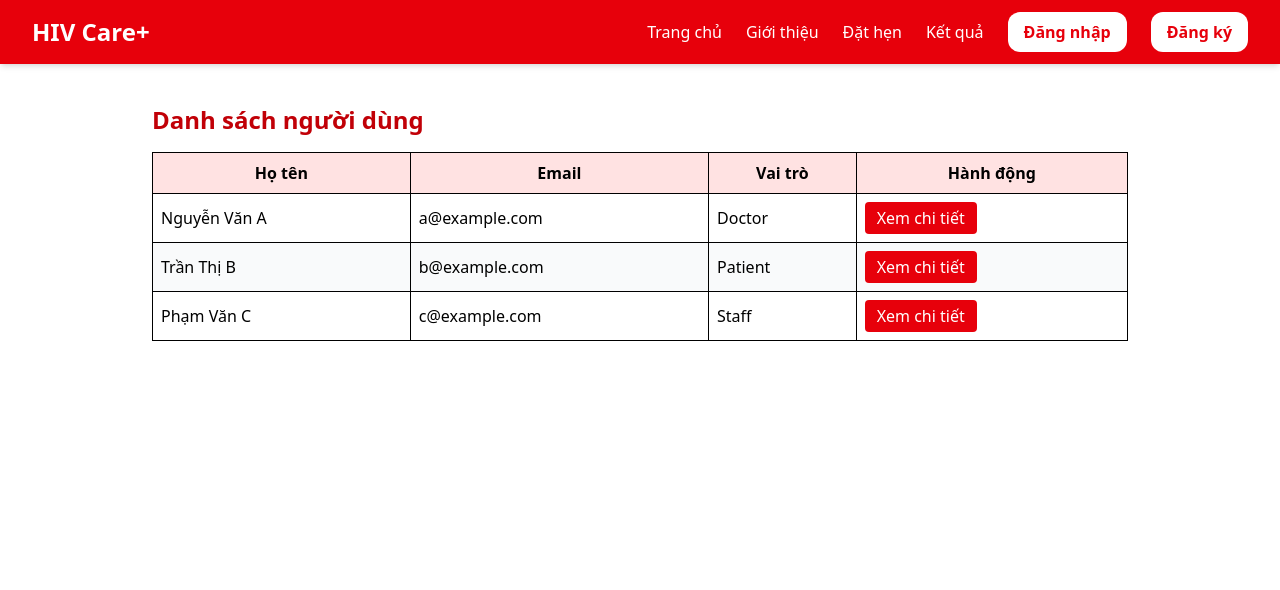
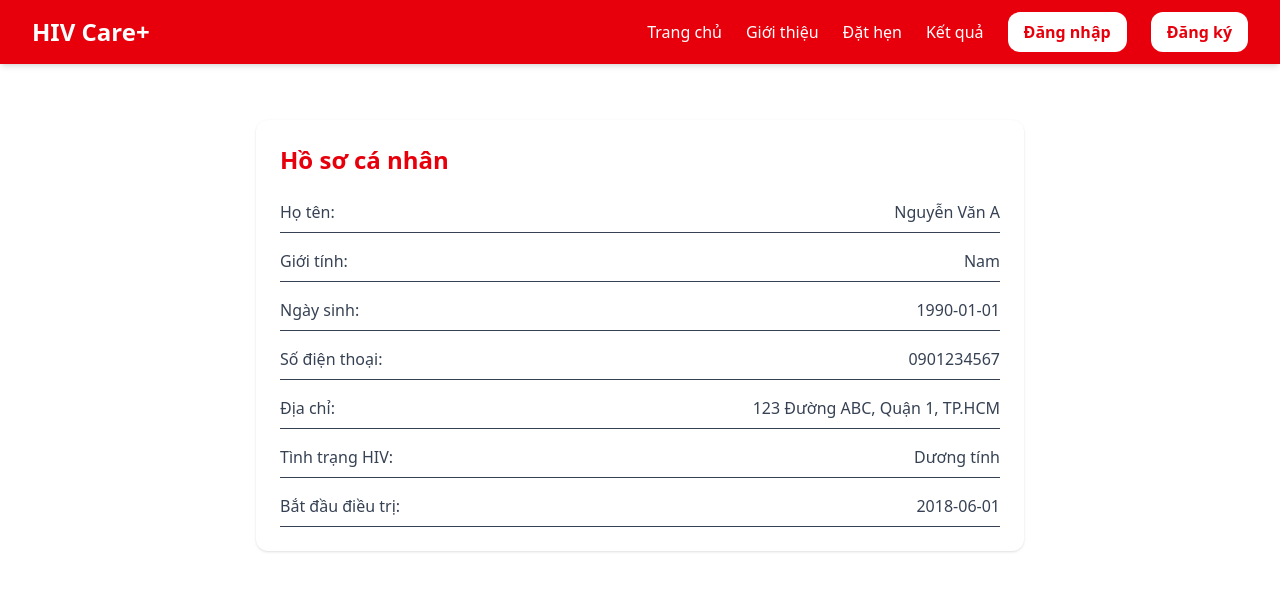
Before and after one commit to YenNhi206/swpHIVproject, a React (Vite) app: page /users in a window 1280 px wide. Shown: the top 590 px of the page. Built offline with nearby package versions, Linux system fonts and the light colour scheme.

Commit message:
update appointment và hs bệnh nhân

```diff
--- a/src/App.jsx
+++ b/src/App.jsx
@@ -25,9 +25,9 @@ import ResultPage from "./features/treatments/ResultPage";
 import AppointmentForm from "./features/appointment/AppointmentForm";
 import DoctorAppointmentList from "./features/appointment/DoctorAppointments";
 import UserAppointmentList from "./features/appointment/UserAppointments";
+import PatientProfile from "./features/users/PatientProfile";
 
-import UserDetail from "./features/users/UserDetail";
-import UserList from "./features/users/UserList";
+
 
 
 export default function App() {
@@ -36,19 +36,12 @@ export default function App() {
       <Routes>
 
         {/* Các route sử dụng MainLayout */}
+
+
         <Route path="/users"
           element={
             <MainLayout>
-              <UserList />
-            </MainLayout>
-          }
-        />
-
-
-        <Route path="/users/:id"
-          element={
-            <MainLayout>
-              <UserDetail />
+              <PatientProfile />
             </MainLayout>
           }
         />
--- /dev/null
+++ b/src/features/appointment/AnonymousAppointmentForm.jsx
@@ -0,0 +1,72 @@
+import React, { useState } from 'react';
+
+export default function AnonymousAppointmentForm() {
+    const [formData, setFormData] = useState({
+        gender: '',
+        reason: '',
+        date: '',
+        time: '',
+        doctor: '',
+    });
+
+    const handleChange = (e) => {
+        const { name, value } = e.target;
+        setFormData({ ...formData, [name]: value });
+    };
+
+    const handleSubmit = (e) => {
+        e.preventDefault();
+        const dataToSubmit = {
+            ...formData,
+            anonymous: true,
+        };
+        console.log('Đặt lịch ẩn danh:', dataToSubmit);
+        // appointmentService.createAppointment(dataToSubmit)
+    };
+
+    const doctors = ['Dr. Nguyễn Văn A', 'Dr. Trần Thị B', 'Dr. Phạm Văn C'];
+
+    return (
+        <div className="max-w-md mx-auto p-6 bg-white shadow-md rounded mt-20">
+            <h2 className="text-xl font-bold mb-4 text-red-600">Đặt lịch ẩn danh</h2>
+            <form onSubmit={handleSubmit} className="space-y-4">
+                <div>
+                    <label className="block mb-1">Giới tính</label>
+                    <select name="gender" value={formData.gender} onChange={handleChange} className="w-full border p-2 rounded" required>
+                        <option value="">Chọn giới tính</option>
+                        <option value="Nam">Nam</option>
+                        <option value="Nữ">Nữ</option>
+                        <option value="Khác">Khác</option>
+                    </select>
+                </div>
+
+                <div>
+                    <label className="block mb-1">Vấn đề cần khám</label>
+                    <textarea name="reason" value={formData.reason} onChange={handleChange} className="w-full border p-2 rounded" required />
+                </div>
+
+                <div>
+                    <label className="block mb-1">Ngày hẹn</label>
+                    <input type="date" name="date" value={formData.date} onChange={handleChange} className="w-full border p-2 rounded" required />
+                </div>
+
+                <div>
+                    <label className="block mb-1">Giờ hẹn</label>
+                    <input type="time" name="time" value={formData.time} onChange={handleChange} className="w-full border p-2 rounded" required />
+                </div>
+
+                <div>
+                    <label className="block mb-1">Chọn bác sĩ</label>
+                    <select name="doctor" value={formData.doctor} onChange={handleChange} className="w-full border p-2 rounded" required>
+                        <option value="">Chọn bác sĩ</option>
+                        {doctors.map((doctor, index) => (
+                            <option key={index} value={doctor}>{doctor}</option>
+                        ))}
+                    </select>
+                </div>
+
+                <button type="submit" className="bg-red-600 text-white px-4 py-2 rounded hover:bg-red-700">Gửi yêu cầu</button>
+            </form>
+        </div>
+    );
+}
--- a/src/features/appointment/AppointmentForm.jsx
+++ b/src/features/appointment/AppointmentForm.jsx
@@ -2,49 +2,48 @@ import React, { useState } from 'react';
 
 export default function AppointmentForm() {
     const [formData, setFormData] = useState({
+        fullName: '',
+        dob: '',
+        email: '',
+        phone: '',
         date: '',
         time: '',
         reason: '',
         doctor: '',
-        anonymous: false,
+        gender: '',
     });
 
     const handleChange = (e) => {
-        const { name, value, type, checked } = e.target;
-        setFormData({
-            ...formData,
-            [name]: type === 'checkbox' ? checked : value
-        });
+        const { name, value } = e.target;
+        setFormData({ ...formData, [name]: value });
     };
 
     const handleSubmit = (e) => {
         e.preventDefault();
-        const dataToSubmit = {
-            ...formData,
-            user: formData.anonymous ? 'Ẩn danh' : 'User hiện tại' // hoặc lấy từ context/login
-        };
-        console.log('Đặt lịch:', dataToSubmit);
-        // Gọi appointmentService.createAppointment(dataToSubmit)
+        console.log('Đặt lịch:', formData);
+        // appointmentService.createAppointment(formData)
     };
 
     const doctors = ['Dr. Nguyễn Văn A', 'Dr. Trần Thị B', 'Dr. Phạm Văn C'];
 
     return (
-        <div className="max-w-md mx-auto p-6 bg-white shadow-md rounded mt-40">
-            <h2 className="text-xl font-bold mb-4 text-red-600">Đặt lịch hẹn mới</h2>
+        <div className="max-w-md mx-auto p-6 bg-white shadow-md rounded mt-20">
+            <h2 className="text-xl font-bold mb-4 text-red-600">Đặt lịch hẹn</h2>
             <form onSubmit={handleSubmit} className="space-y-4">
+                <InputField label="Họ tên" name="fullName" value={formData.fullName} onChange={handleChange} required />
+                <InputField label="Ngày sinh" name="dob" type="date" value={formData.dob} onChange={handleChange} required />
+                <InputField label="Email" name="email" type="email" value={formData.email} onChange={handleChange} required />
+                <InputField label="Số điện thoại" name="phone" value={formData.phone} onChange={handleChange} required />
+                <InputField label="Giới tính" name="gender" value={formData.gender} onChange={handleChange} required />
+
+                <InputField label="Ngày hẹn" name="date" type="date" value={formData.date} onChange={handleChange} required />
+                <InputField label="Giờ hẹn" name="time" type="time" value={formData.time} onChange={handleChange} required />
+
                 <div>
-                    <label className="block mb-1">Ngày</label>
-                    <input type="date" name="date" value={formData.date} onChange={handleChange} className="w-full border p-2 rounded" required />
-                </div>
-                <div>
-                    <label className="block mb-1">Giờ</label>
-                    <input type="time" name="time" value={formData.time} onChange={handleChange} className="w-full border p-2 rounded" required />
-                </div>
-                <div>
-                    <label className="block mb-1">Lý do</label>
+                    <label className="block mb-1">Vấn đề cần khám</label>
                     <textarea name="reason" value={formData.reason} onChange={handleChange} className="w-full border p-2 rounded" required />
                 </div>
+
                 <div>
                     <label className="block mb-1">Chọn bác sĩ</label>
                     <select name="doctor" value={formData.doctor} onChange={handleChange} className="w-full border p-2 rounded" required>
@@ -55,13 +54,25 @@ export default function AppointmentForm() {
                     </select>
                 </div>
 
-                <div className="flex items-center gap-2">
-                    <input type="checkbox" name="anonymous" checked={formData.anonymous} onChange={handleChange} />
-                    <label>Đăng ký ẩn danh</label>
-                </div>
-
                 <button type="submit" className="bg-red-600 text-white px-4 py-2 rounded hover:bg-red-700">Đặt lịch</button>
             </form>
+
         </div>
     );
 }
+
+function InputField({ label, name, value, onChange, type = "text", required = false }) {
+    return (
+        <div>
+            <label className="block mb-1">{label}</label>
+            <input
+                type={type}
+                name={name}
+                value={value}
+                onChange={onChange}
+                required={required}
+                className="w-full border p-2 rounded"
+            />
+        </div>
+    );
+}
--- a/src/features/dashboard/PatientDashboard.jsx
+++ b/src/features/dashboard/PatientDashboard.jsx
@@ -18,14 +18,14 @@ export default function PatientDashboard() {
         <DashboardCard
           title="Kết quả xét nghiệm"
           description="Theo dõi CD4, tải lượng HIV, phác đồ ARV được sử dụng."
-          to="/results"
+          to="/treatment-results"
         />
 
         {/* 3. Đặt lịch khám mới */}
         <DashboardCard
           title="Đặt lịch khám"
           description="Chọn ngày, bác sĩ và yêu cầu khám, có thể ẩn danh."
-          to="/appointment"
+          to="/appointments"
         />
 
         {/* 4. Nhắc lịch uống thuốc & tái khám */}
@@ -46,7 +46,7 @@ export default function PatientDashboard() {
         <DashboardCard
           title="Hồ sơ cá nhân"
           description="Xem và cập nhật thông tin cá nhân."
-          to="/profile"
+          to="/users"
         />
       </div>
     </div>
--- /dev/null
+++ b/src/features/users/PatientProfile.jsx
@@ -0,0 +1,37 @@
+import React from 'react';
+
+export default function PatientProfile() {
+  const userInfo = {
+    name: 'Nguyễn Văn A',
+    gender: 'Nam',
+    dob: '1990-01-01',
+    phone: '0901234567',
+    address: '123 Đường ABC, Quận 1, TP.HCM',
+    hivStatus: 'Dương tính',
+    treatmentStartDate: '2018-06-01',
+  };
+
+  return (
+    <div className="max-w-3xl mx-auto p-6 bg-white rounded-xl shadow mt-10">
+      <h2 className="text-2xl font-bold text-red-600 mb-6">Hồ sơ cá nhân</h2>
+      <div className="space-y-4 text-gray-700">
+        <ProfileField label="Họ tên" value={userInfo.name} />
+        <ProfileField label="Giới tính" value={userInfo.gender} />
+        <ProfileField label="Ngày sinh" value={userInfo.dob} />
+        <ProfileField label="Số điện thoại" value={userInfo.phone} />
+        <ProfileField label="Địa chỉ" value={userInfo.address} />
+        <ProfileField label="Tình trạng HIV" value={userInfo.hivStatus} />
+        <ProfileField label="Bắt đầu điều trị" value={userInfo.treatmentStartDate} />
+      </div>
+    </div>
+  );
+}
+
+function ProfileField({ label, value }) {
+  return (
+    <div className="flex justify-between border-b pb-2">
+      <span className="font-medium">{label}:</span>
+      <span>{value}</span>
+    </div>
+  );
+}
--- a/src/features/users/UserDetail.jsx
+++ /dev/null
@@ -1,51 +0,0 @@
-import React from "react";
-
-export default function UserDetail({ user }) {
-  if (!user) return <div>Không tìm thấy người dùng.</div>;
-
-  return (
-    <div className="max-w-4xl mx-auto p-6 bg-white rounded-lg shadow-md mt-6">
-      <h2 className="text-2xl font-bold text-red-600 mb-4">Chi tiết người dùng</h2>
-
-      <div className="grid grid-cols-2 gap-4 text-gray-800 mb-6">
-        <p><strong>Họ tên:</strong> {user.fullName}</p>
-        <p><strong>Email:</strong> {user.email}</p>
-        <p><strong>Số điện thoại:</strong> {user.phone}</p>
-        <p><strong>Vai trò:</strong> {user.role}</p>
-        <p><strong>Ngày sinh:</strong> {user.dob}</p>
-        <p><strong>Giới tính:</strong> {user.gender}</p>
-      </div>
-
-      {user.role === "Doctor" && (
-        <div className="mb-6">
-          <h3 className="text-lg font-semibold text-red-500 mb-2">Thông tin bác sĩ</h3>
-          <p><strong>Chuyên khoa:</strong> {user.specialty}</p>
-          <p><strong>Kinh nghiệm:</strong> {user.experience} năm</p>
-        </div>
-      )}
-
-      {user.role === "Patient" && (
-        <div className="mb-6">
-          <h3 className="text-lg font-semibold text-red-500 mb-2">Thông tin bệnh nhân</h3>
-          <p><strong>Mã bệnh nhân:</strong> {user.patientId}</p>
-          <p><strong>Tình trạng:</strong> {user.status}</p>
-        </div>
-      )}
-
-      {user.role === "Staff" && (
-        <div className="mb-6">
-          <h3 className="text-lg font-semibold text-red-500 mb-2">Thông tin nhân viên</h3>
-          <p><strong>Phòng ban:</strong> {user.department}</p>
-          <p><strong>Chức vụ:</strong> {user.position}</p>
-        </div>
-      )}
-
-      <button
-        className="mt-4 px-4 py-2 bg-red-600 text-white rounded-xl hover:bg-red-700"
-        onClick={() => window.history.back()}
-      >
-        Quay lại
-      </button>
-    </div>
-  );
-}
--- a/src/features/users/UserList.jsx
+++ /dev/null
@@ -1,79 +0,0 @@
-import React from "react";
-import { useNavigate } from "react-router-dom";
-
-const dummyUsers = [
-  {
-    id: 1,
-    fullName: "Nguyễn Văn A",
-    email: "a@example.com",
-    role: "Doctor",
-    phone: "0901234567",
-    dob: "1985-06-15",
-    gender: "Nam",
-    specialty: "Truyền nhiễm",
-    experience: 10,
-  },
-  {
-    id: 2,
-    fullName: "Trần Thị B",
-    email: "b@example.com",
-    role: "Patient",
-    phone: "0912345678",
-    dob: "1992-04-20",
-    gender: "Nữ",
-    patientId: "PAT1001",
-    status: "Đang điều trị",
-  },
-  {
-    id: 3,
-    fullName: "Phạm Văn C",
-    email: "c@example.com",
-    role: "Staff",
-    phone: "0923456789",
-    dob: "1980-01-10",
-    gender: "Nam",
-    department: "Hành chính",
-    position: "Nhân viên",
-  },
-];
-
-export default function UserList() {
-  const navigate = useNavigate();
-
-  const handleViewDetail = (user) => {
-    navigate(`/users/:id${user.id}`, { state: { user } });
-  };
-
-  return (
-    <div className="max-w-5xl mx-auto p-6">
-      <h2 className="text-2xl font-bold text-red-700 mb-4">Danh sách người dùng</h2>
-      <table className="w-full border border-gray-300 table-auto">
-        <thead className="bg-red-100">
-          <tr>
-            <th className="border p-2">Họ tên</th>
-            <th className="border p-2">Email</th>
-            <th className="border p-2">Vai trò</th>
-            <th className="border p-2">Hành động</th>
-          </tr>
-        </thead>
-        <tbody>
-          {dummyUsers.map((user) => (
-            <tr key={user.id} className="even:bg-gray-50">
-              <td className="border p-2">{user.fullName}</td>
-              <td className="border p-2">{user.email}</td>
-              <td className="border p-2">{user.role}</td>
-              <td className="border p-2">
-                <button
-                  onClick={() => handleViewDetail(user)}
-                  className="bg-red-600 text-white px-3 py-1 rounded hover:bg-red-700"
-                >
-                  Xem chi tiết
-                </button>
-              </td>
-            </tr>
-          ))}
-        </tbody>
-      </table>
-    </div>
-  );
-}
--- a/src/routes/AppRoutes.jsx
+++ b/src/routes/AppRoutes.jsx
@@ -7,6 +7,8 @@ import NotFoundPage from '../pages/NotFoundPage';
 import AppointmentForm from '../features/appointment/AppointmentForm';
 import DoctorAppointmentList from '../features/appointment/DoctorAppointments';
 import UserAppointmentList from '../features/appointment/UserAppointments';
+import PatientProfile from '../features/users/PatientProfile';
+import AnonymousAppointmentForm from '../features/appointment/AnonymousAppointmentForm';
 
 export default function AppRoutes() {
     return (
@@ -16,9 +18,11 @@ export default function AppRoutes() {
                 <Route path="/login" element={<LoginPage />} />
                 <Route path="/signup" element={<SignupPage />} />
                 <Route path="*" element={<NotFoundPage />} />
-                <Route path="/appointments" element={<AppointmentForm />} />
+                <Route path="/appointment" element={<AppointmentForm />} />
+                <Route path="/appointment/anonymous" element={<AnonymousAppointmentForm />} />
                 <Route path="/doctorappointments" element={<DoctorAppointmentList />} />
                 <Route path="/userappointments" element={<UserAppointmentList />} />
+                <Route path="/users" element={<PatientProfile />} />
 
             </Routes>
         </BrowserRouter>
```
